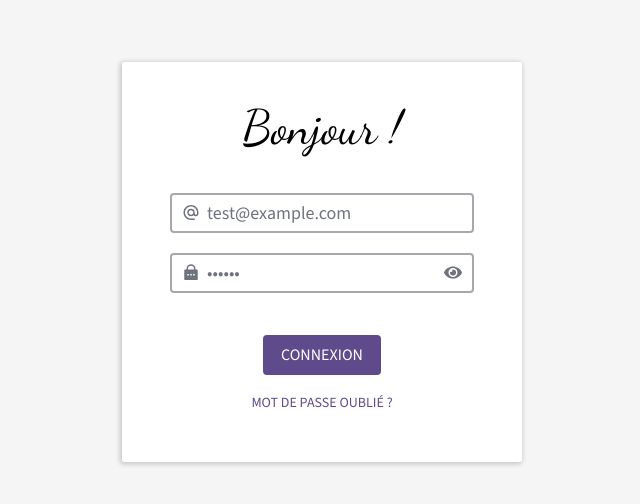
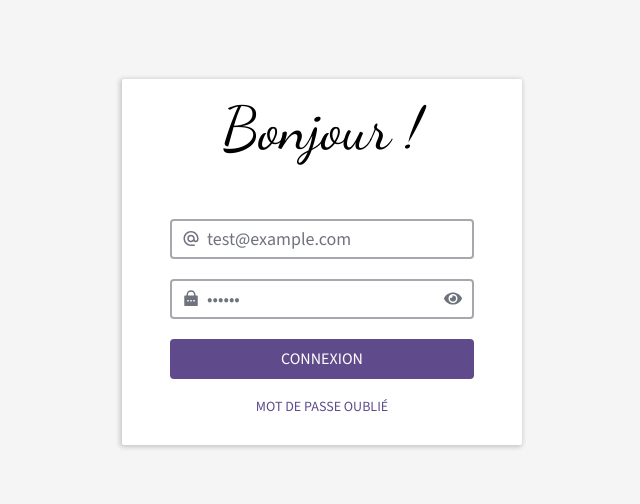
Before and after one commit to MaelBriantin/crm-frontend, a React (Vite) app: page /login in a window 1280 px wide. Shown: the part 138-642 px from the top of the page, without its empty margins (318-958 px from the left). Built offline with nearby package versions, Linux system fonts and the light colour scheme; no server answers.

Commit message:
feat(reset-password): add reset password button and update style

```diff
--- a/src/components/auth/LoginForm.tsx
+++ b/src/components/auth/LoginForm.tsx
@@ -51,13 +51,14 @@ export const LoginForm = () => {
       </div>
       <div className={"button"}>
         <Button
+          widthProp="300px"
           variant="large"
           value={"Connexion"}
           onClick={login}
           loading={loading}
         />
         <DiscreteButton
-          value="Mot de passe oublié ?"
+          value="Mot de passe oublié"
           color={theme.colors.primary}
           onClick={() => {}}
         />
@@ -72,18 +73,21 @@ const LoginFormStyle = styled.form`
   flex-direction: column;
   justify-content: space-evenly;
   align-items: center;
-  height: 400px;
+  padding: 20px 0;
+  //height: 400px;
   width: 400px;
   border-radius: ${theme.materialDesign.borderRadius.default};
   box-shadow: ${theme.shadows.default};
   background: white;
+  gap: 20px;
   .welcome {
     display: flex;
     justify-content: center;
     align-items: center;
     flex-direction: column;
     font-family: ${theme.fonts.family.dancing};
-    font-size: xxx-large;
+    font-size: ${theme.fonts.size.P6};
+    margin-bottom: 40px;
   }
   .input {
     display: flex;
```
